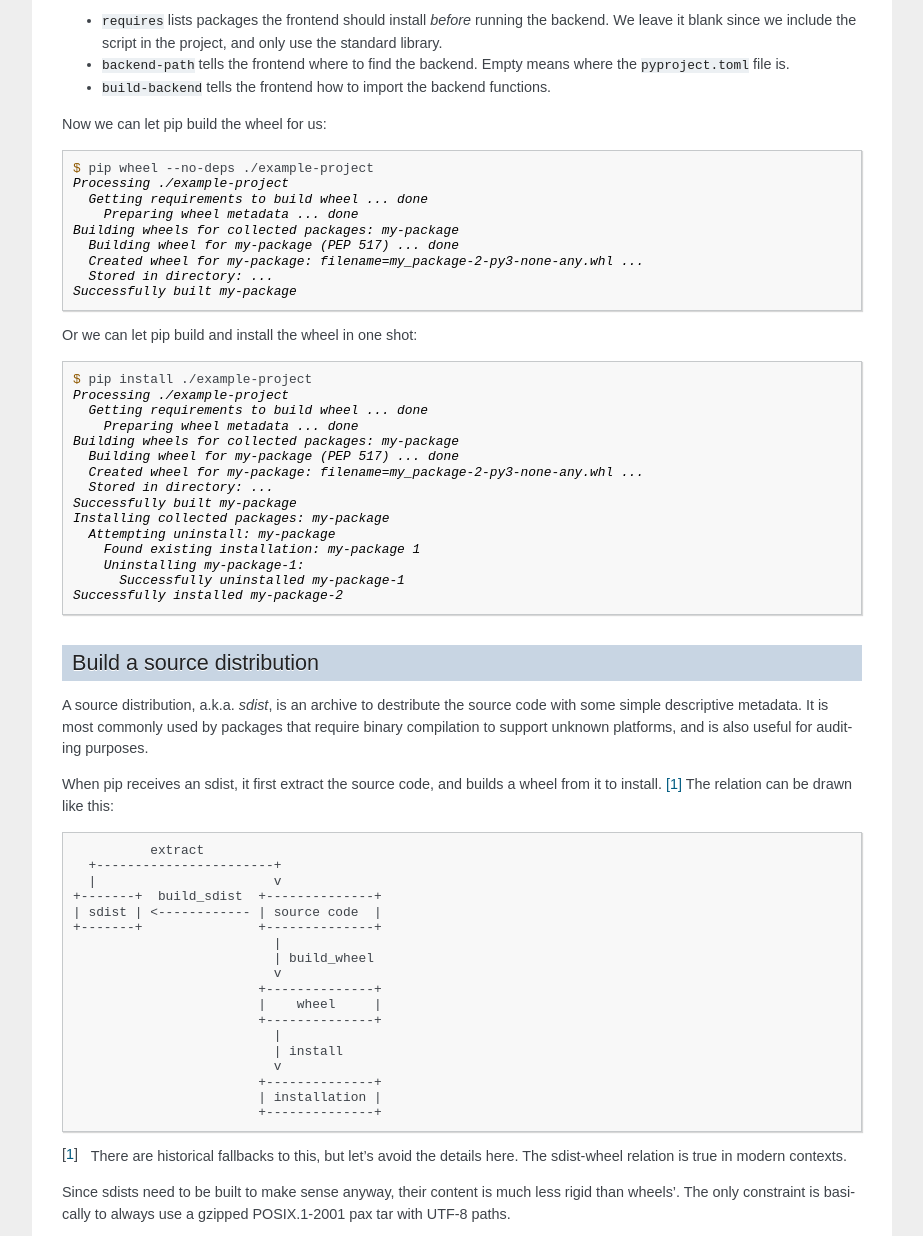
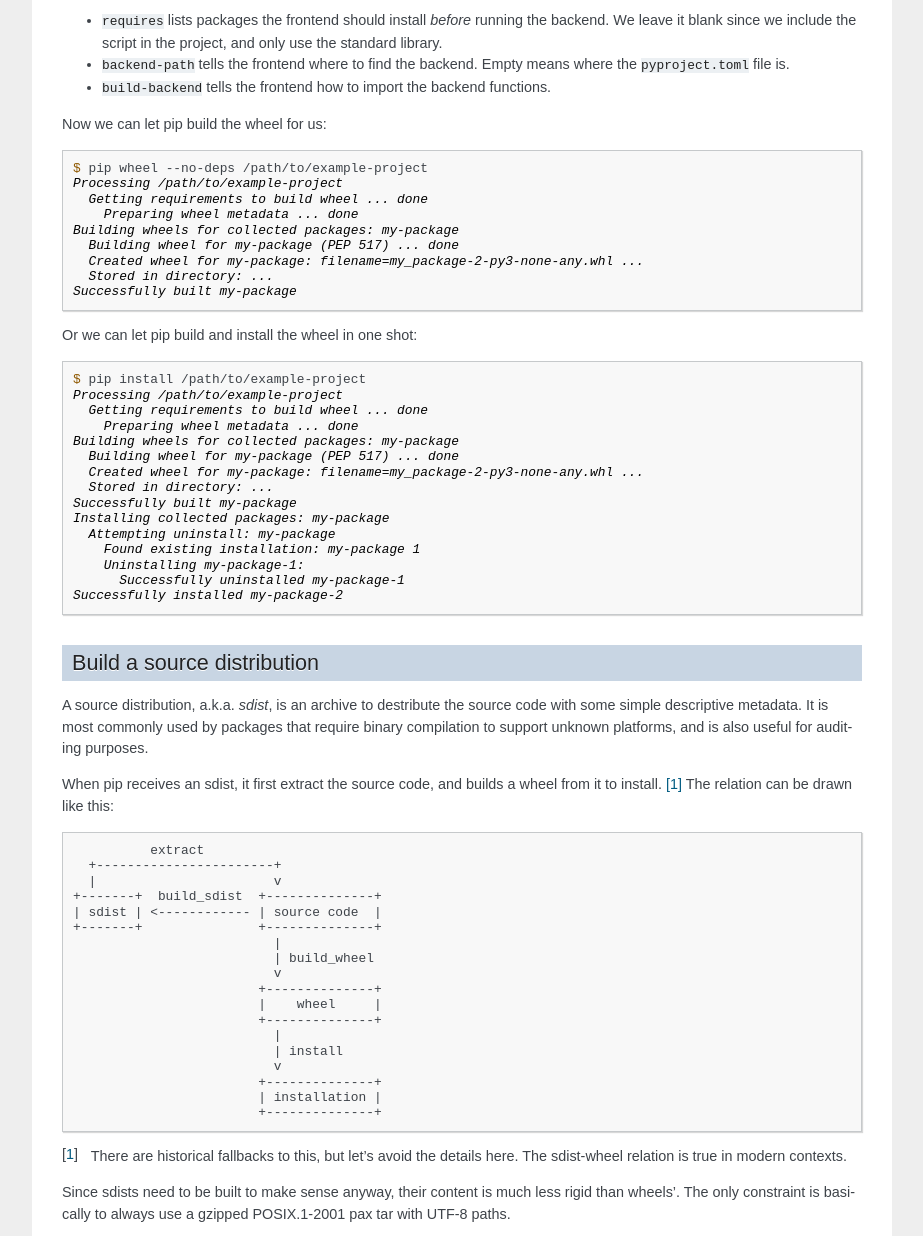
Before and after one commit to uranusjr/packaging-the-hard-way, a Sphinx documentation site: the page built from source/pep517.rst, in a window 1280 px wide and 1400 px high, scrolled down 718 px, cut to the strip 99-1335 px from the top of the window. Shown: the whole strip, without its empty margins (198-1121 px from the left). Built offline with Sphinx 7.4.7, drawn with Linux system fonts in a browser that asks for light colours; some of the changed text lies outside the part shown.

Commit message:
Revise to make PWD more explicit

```diff
--- a/source/distinfo.rst
+++ b/source/distinfo.rst
@@ -27,6 +27,7 @@ Let's write some code to automate the process.
 
 Now if we install our package with this script::
 
+    $ cd /path/to/example-project
     $ py -m packager.distinfo ./my_package /path/to/site-packages
 
 pip would magically recognise our package!
--- a/source/packaging.rst
+++ b/source/packaging.rst
@@ -63,11 +63,9 @@ Use ``my_package`` in another project
     other-project/
         main.py
 
-.. code-block:: py
+.. literalinclude:: /../other-project/main.py
     :caption: main.py
-
-    import my_package
-    my_package.hello()
+    :language: python
 
 Now try running ``main.py``::
 
--- a/source/pep517.rst
+++ b/source/pep517.rst
@@ -54,8 +54,8 @@ for this:
 
 Now we can let pip build the wheel for us::
 
-    $ pip wheel --no-deps ./example-project
-    Processing ./example-project
+    $ pip wheel --no-deps /path/to/example-project
+    Processing /path/to/example-project
       Getting requirements to build wheel ... done
         Preparing wheel metadata ... done
     Building wheels for collected packages: my-package
@@ -66,8 +66,8 @@ Now we can let pip build the wheel for us::
 
 Or we can let pip build and install the wheel in one shot::
 
-    $ pip install ./example-project
-    Processing ./example-project
+    $ pip install /path/to/example-project
+    Processing /path/to/example-project
       Getting requirements to build wheel ... done
         Preparing wheel metadata ... done
     Building wheels for collected packages: my-package
@@ -139,7 +139,7 @@ the installation process never needs to call ``build_sdist``, as shown in the
 above graph. But we use the ``build`` frontend instead::
 
     $ py -m pip install build
-    $ py -m build ./example-project --sdist --output .
+    $ py -m build /path/to/example-project --sdist --output /path/to/save/wheel
 
 .. note::
 
--- a/source/wheel.rst
+++ b/source/wheel.rst
@@ -23,11 +23,13 @@ Now we can build our wheel by calling
 
 .. code-block:: console
 
-    $ py -m packager.wheel ./my_package /path/to/save/the/wheel
+    $ cd /path/to/example-project
+    $ py -m packager.wheel ./my_package /path/to/save/wheel
 
 And use pip to install the wheel::
 
-    $ py -m pip install /path/to/save/the/wheel/my_package-1-py3-none-any.whl
+    $ cd /path/to/save/wheel
+    $ py -m pip install ./my_package-1-py3-none-any.whl
 
 which can be correctly recognised (notice the version changed from 0 to 1)::
 
```
Also changed, not shown: 3 other files.
